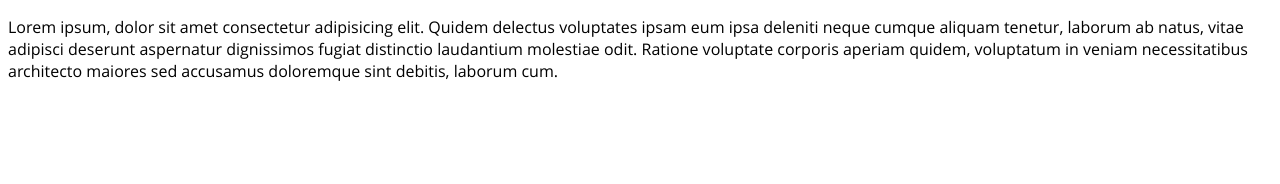
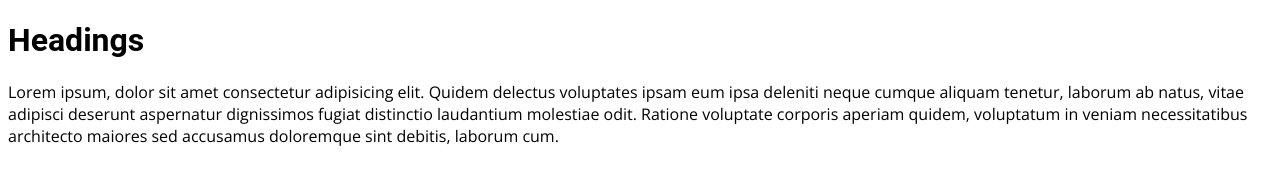
Before and after one commit to OlanrewajuEniola/js-basics, a plain HTML site: page index.html in a window 1280 px wide. Drawn offline with nearby package versions, Linux system fonts and the light colour scheme.

Commit message:
Google fonts services in use.

```diff
--- a/CSS/styles.css
+++ b/CSS/styles.css
@@ -10,10 +10,14 @@
     font-family: 'opensans';
     src: url('fonts/open-sans/opensans-regular-webfont.woff2') format('woff2'),
          url('fonts/open-sans/opensans-regular-webfont.woff') format('woff');
-    font-weight: normal;
+    font-weight: bold;
     font-style: normal;
 }
 
-body{
-        font-family:'opensans', Arial, Helvetica, sans-serif;
+    body{
+        font-family:'Open Sans', Arial, Helvetica, sans-serif;
     }
+
+    h1{
+        font-family: Roboto, Verdana, Geneva, Tahoma, sans-serif;
+    }
--- a/index.html
+++ b/index.html
@@ -5,11 +5,14 @@
     <meta http-equiv="X-UA-Compatible" content="IE=edge">
     <meta name="viewport" content="width=device-width, initial-scale=1.0">
     <link rel="stylesheet" href="CSS/styles.css">
+    <link rel="preconnect" href="https://fonts.gstatic.com">
+    <link href="https://fonts.googleapis.com/css2?family=Open+Sans:wght@400;700&display=swap" rel="stylesheet">
     <title>Document</title>
 </head>
   <body>
       <div>
         <p>
+          <h1>Headings</h1>
           Lorem ipsum, dolor sit amet consectetur adipisicing elit. Quidem delectus voluptates ipsam
           eum ipsa deleniti neque cumque aliquam tenetur, laborum ab natus, vitae adipisci deserunt
           aspernatur dignissimos fugiat distinctio laudantium molestiae odit. Ratione voluptate corporis
```
